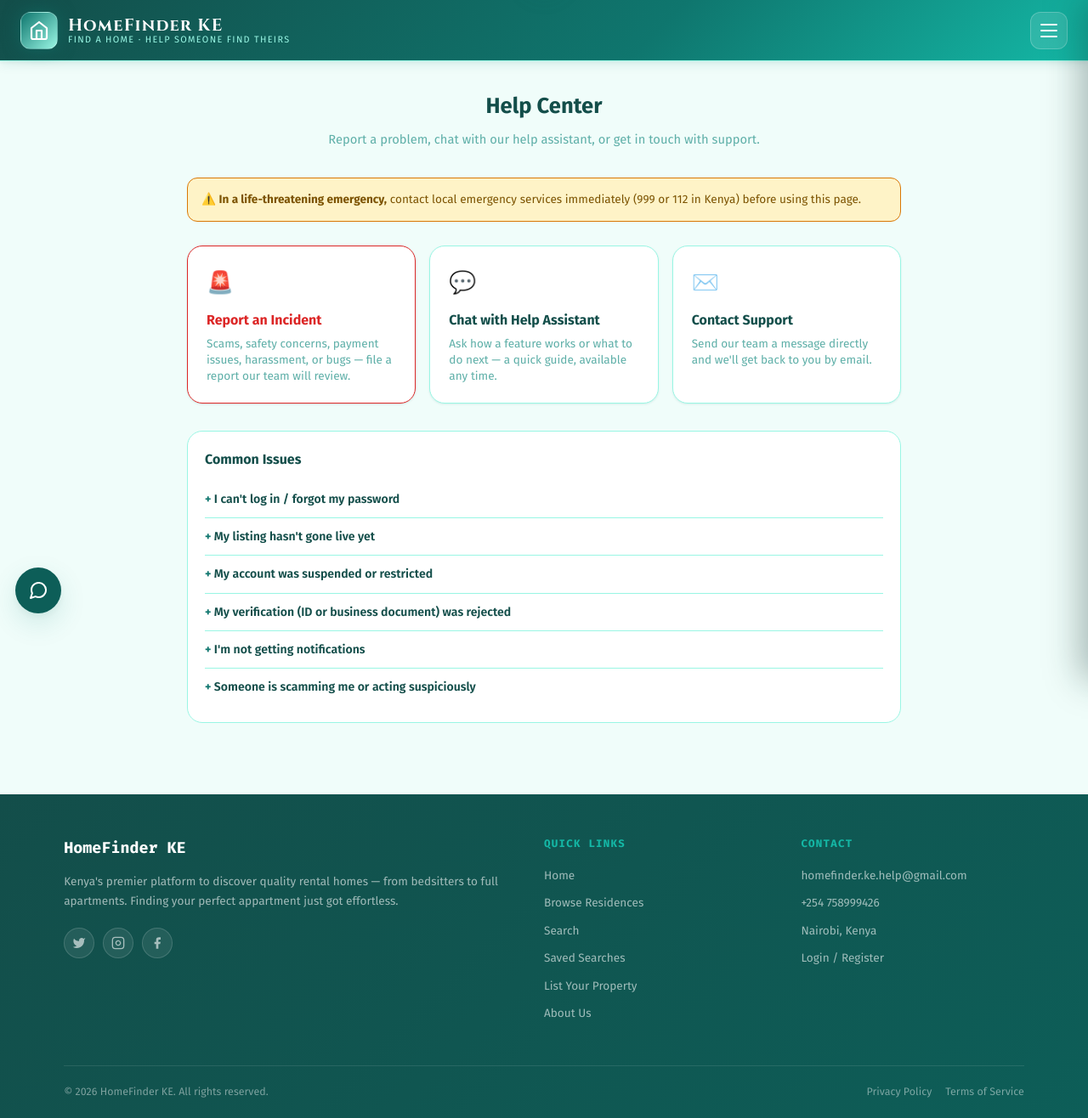
After one commit to playboikido/homefinderke, a Django app: template core/templates/core/help_center/index.html in a window 1280 px wide. The commit adds this page. Shown: the whole page at 85% size. Run offline with Django 5.2, Linux system fonts and the light colour scheme; the template is opened without the code that fills it, so the values that code supplies are empty.

Commit message:
Add Help Center: incident reporting with expanded categories, help assistant bot, FAQ, nav fix

```diff
--- a/core/templates/base.html
+++ b/core/templates/base.html
@@ -1067,7 +1067,7 @@
           <svg viewBox="0 0 24 24" fill="none" stroke="currentColor" stroke-width="2" stroke-linecap="round" stroke-linejoin="round"><circle cx="12" cy="12" r="3"/><path d="M19.4 15a1.65 1.65 0 0 0 .33 1.82l.06.06a2 2 0 1 1-2.83 2.83l-.06-.06a1.65 1.65 0 0 0-1.82-.33 1.65 1.65 0 0 0-1 1.51V21a2 2 0 0 1-4 0v-.09A1.65 1.65 0 0 0 9 19.4a1.65 1.65 0 0 0-1.82.33l-.06.06a2 2 0 1 1-2.83-2.83l.06-.06a1.65 1.65 0 0 0 .33-1.82 1.65 1.65 0 0 0-1.51-1H3a2 2 0 0 1 0-4h.09A1.65 1.65 0 0 0 4.6 9a1.65 1.65 0 0 0-.33-1.82l-.06-.06a2 2 0 1 1 2.83-2.83l.06.06a1.65 1.65 0 0 0 1.82.33H9a1.65 1.65 0 0 0 1-1.51V3a2 2 0 0 1 4 0v.09a1.65 1.65 0 0 0 1 1.51 1.65 1.65 0 0 0 1.82-.33l.06-.06a2 2 0 1 1 2.83 2.83l-.06.06a1.65 1.65 0 0 0-.33 1.82V9a1.65 1.65 0 0 0 1.51 1H21a2 2 0 0 1 0 4h-.09a1.65 1.65 0 0 0-1.51 1z"/></svg>
           Account Settings
         </a>
-    <a href="{% url 'about' %}" class="pod-nav-item">
+    <a href="{% url 'help_center' %}" class="pod-nav-item">
         <svg xmlns="http://www.w3.org/2000/svg" viewBox="0 0 24 24" fill="none" stroke="currentColor" stroke-width="2" stroke-linecap="round" stroke-linejoin="round"><circle cx="12" cy="12" r="10"/><path d="M9.09 9a3 3 0 0 1 5.83 1c0 2-3 2-3 4"/><line x1="12" y1="17" x2="12.01" y2="17"/></svg>
         Help Center
       </a>
--- /dev/null
+++ b/core/templates/core/help_center/index.html
@@ -0,0 +1,123 @@
+{% extends 'base.html' %}
+{% load static %}
+
+{% block title %}Help Center — HomeFinder KE{% endblock %}
+
+{% block content %}
+<style>
+  .hc-wrap { max-width: 880px; margin: 0 auto; padding: 32px 20px 60px; }
+  .hc-header { text-align: center; margin-bottom: 32px; }
+  .hc-header h1 { font-size: 1.6rem; color: var(--fg); margin: 0 0 6px; }
+  .hc-header p { color: var(--fg-muted); font-size: 0.92rem; margin: 0; }
+
+  .hc-grid { display: grid; grid-template-columns: repeat(auto-fit, minmax(240px, 1fr)); gap: 16px; margin-bottom: 32px; }
+  .hc-card {
+    background: var(--bg-card); border: 1px solid var(--border); border-radius: var(--radius-lg);
+    padding: 22px; text-decoration: none; color: inherit; display: block;
+    box-shadow: var(--shadow-sm); transition: var(--transition);
+  }
+  .hc-card:hover { box-shadow: var(--shadow); transform: translateY(-2px); }
+  .hc-card-icon { font-size: 1.6rem; margin-bottom: 10px; }
+  .hc-card-title { font-weight: 700; color: var(--fg); font-size: 1rem; margin-bottom: 4px; }
+  .hc-card-desc { color: var(--fg-muted); font-size: 0.85rem; line-height: 1.4; }
+  .hc-card.urgent { border-color: var(--danger); }
+  .hc-card.urgent .hc-card-title { color: var(--danger); }
+
+  .hc-emergency-note {
+    background: var(--gold-bg); border: 1px solid var(--gold); border-radius: var(--radius);
+    padding: 14px 16px; font-size: 0.85rem; color: #7C5300; margin-bottom: 28px;
+  }
+
+  .hc-recent { background: var(--bg-card); border: 1px solid var(--border); border-radius: var(--radius-lg); padding: 20px; }
+  .hc-recent h2 { font-size: 1rem; color: var(--fg); margin: 0 0 12px; }
+  .hc-incident-row { display: flex; justify-content: space-between; padding: 10px 0; border-bottom: 1px solid var(--border); font-size: 0.85rem; }
+  .hc-incident-row:last-child { border-bottom: none; }
+  .hc-status { padding: 2px 10px; border-radius: var(--radius-full); font-size: 0.72rem; font-weight: 600; }
+  .hc-status.open { background: var(--gold-bg); color: #7C5300; }
+  .hc-status.in_review { background: #DBEAFE; color: #1D4ED8; }
+  .hc-status.resolved { background: var(--green-bg); color: var(--green-text); }
+
+  .hc-faq { border-bottom: 1px solid var(--border); padding: 10px 0; }
+  .hc-faq:last-child { border-bottom: none; }
+  .hc-faq summary { cursor: pointer; font-weight: 600; color: var(--fg); font-size: 0.88rem; list-style: none; }
+  .hc-faq summary::-webkit-details-marker { display: none; }
+  .hc-faq summary::before { content: '+ '; color: var(--primary); font-weight: 700; }
+  .hc-faq[open] summary::before { content: '– '; }
+  .hc-faq p { color: var(--fg-muted); font-size: 0.83rem; line-height: 1.5; margin: 8px 0 0; }
+</style>
+
+<div class="hc-wrap">
+  <div class="hc-header">
+    <h1>Help Center</h1>
+    <p>Report a problem, chat with our help assistant, or get in touch with support.</p>
+  </div>
+
+  <div class="hc-emergency-note">
+    ⚠️ <strong>In a life-threatening emergency,</strong> contact local emergency services immediately (999 or 112 in Kenya) before using this page.
+  </div>
+
+  <div class="hc-grid">
+    <a href="{% url 'report_incident' %}" class="hc-card urgent">
+      <div class="hc-card-icon">🚨</div>
+      <div class="hc-card-title">Report an Incident</div>
+      <div class="hc-card-desc">Scams, safety concerns, payment issues, harassment, or bugs — file a report our team will review.</div>
+    </a>
+
+    <a href="{% url 'help_bot_chat' %}" class="hc-card">
+      <div class="hc-card-icon">💬</div>
+      <div class="hc-card-title">Chat with Help Assistant</div>
+      <div class="hc-card-desc">Ask how a feature works or what to do next — a quick guide, available any time.</div>
+    </a>
+
+    <a href="{% url 'about' %}#contact" class="hc-card">
+      <div class="hc-card-icon">✉️</div>
+      <div class="hc-card-title">Contact Support</div>
+      <div class="hc-card-desc">Send our team a message directly and we'll get back to you by email.</div>
+    </a>
+  </div>
+
+  <div class="hc-recent" style="margin-bottom:24px;">
+    <h2>Common Issues</h2>
+    <details class="hc-faq">
+      <summary>I can't log in / forgot my password</summary>
+      <p>Use "Forgot Password" on the login screen to reset it by email. If you signed up with Google, use the "Continue with Google" button instead of a password. Still stuck? Chat with the Help Assistant or file a report below.</p>
+    </details>
+    <details class="hc-faq">
+      <summary>My listing hasn't gone live yet</summary>
+      <p>New listings are reviewed by our team before they appear publicly — this usually takes a short while, longer during busy periods. Check that your photos passed the AI quality check when you submitted. If it's been more than 48 hours, file a report and we'll look into it.</p>
+    </details>
+    <details class="hc-faq">
+      <summary>My account was suspended or restricted</summary>
+      <p>Accounts are usually restricted after a report or a policy violation. You'll see a message explaining why when you try to act on the site. If you believe it's a mistake, file a report under "Account Locked or Suspended" and our team will review it.</p>
+    </details>
+    <details class="hc-faq">
+      <summary>My verification (ID or business document) was rejected</summary>
+      <p>Make sure the photo is clear, well-lit, and shows the full document with no cropping or glare. Re-upload from Settings → Verification. If it keeps failing, file a report under "ID or Business Verification Issue."</p>
+    </details>
+    <details class="hc-faq">
+      <summary>I'm not getting notifications</summary>
+      <p>Check Settings → Notifications to confirm they're enabled, and check your email spam folder for messages from us. If everything looks right but nothing arrives, file a report under "Notifications Not Working."</p>
+    </details>
+    <details class="hc-faq">
+      <summary>Someone is scamming me or acting suspiciously</summary>
+      <p>Never send money outside the app, share your M-Pesa PIN, or send your ID to someone you haven't verified in person. Stop contact immediately and file an "Suspected Scam or Fraud" report — include usernames and screenshots if you have them.</p>
+    </details>
+  </div>
+
+  {% if my_incidents is not None %}
+  <div class="hc-recent">
+    <h2>Your Recent Reports</h2>
+    {% if my_incidents %}
+      {% for incident in my_incidents %}
+      <div class="hc-incident-row">
+        <span>{{ incident.subject }} <span style="color:var(--fg-muted);">— {{ incident.get_category_display }}</span></span>
+        <span class="hc-status {{ incident.status }}">{{ incident.get_status_display }}</span>
+      </div>
+      {% endfor %}
+    {% else %}
+      <p style="color:var(--fg-muted); font-size:0.85rem; margin:0;">You haven't filed any reports yet.</p>
+    {% endif %}
+  </div>
+  {% endif %}
+</div>
+{% endblock %}
--- a/core/urls.py
+++ b/core/urls.py
@@ -108,7 +108,10 @@ urlpatterns = [
         views.residence_viewers,
         name='residence_viewers'
         ),
-
+    path('help-center/', views.help_center, name='help_center'),
+    path('help-center/report/', views.report_incident, name='report_incident'),
+    path('help-center/bot/', views.help_bot_chat, name='help_bot_chat'),
+    path('help-center/bot/message/', views.help_bot_message, name='help_bot_message'),
     path(
         'edit-profile/',
         views.edit_profile,
```
Also changed, not shown: core/admin.py (+11 -0 lines), core/forms.py (+12 -0 lines), core/models.py (+50 -0 lines), core/templates/core/help_center/bot_chat.html (added, +92 -0 lines), core/templates/core/help_center/report_incident.html (added, +60 -0 lines), core/templates/core/settings/help.html (+8 -0 lines), core/views.py (+86 -0 lines), core/migrations/0057_alter_residencephoto_image_incident.py (added), core/migrations/0058_alter_incident_category_alter_residencephoto_image.py (added).
